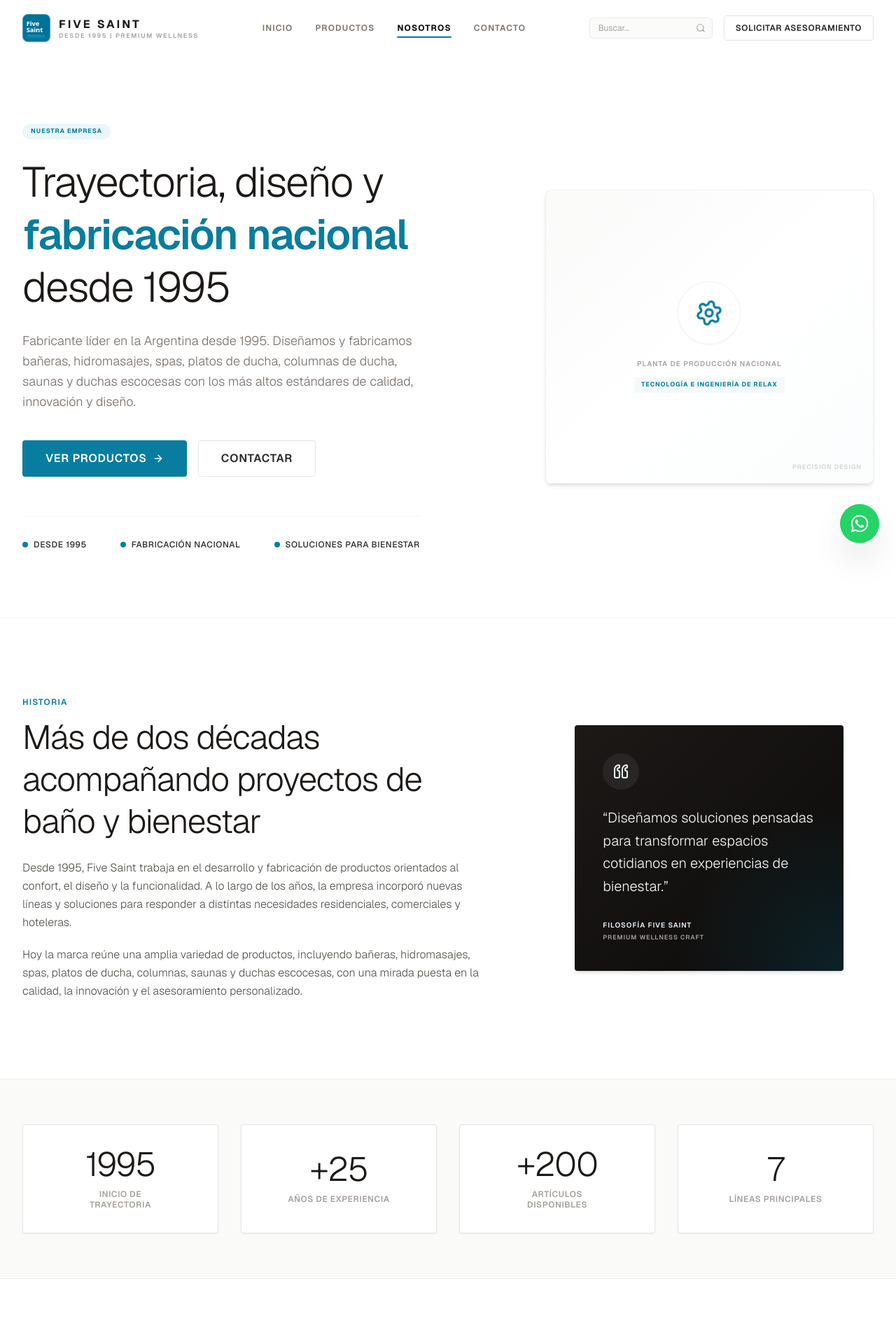
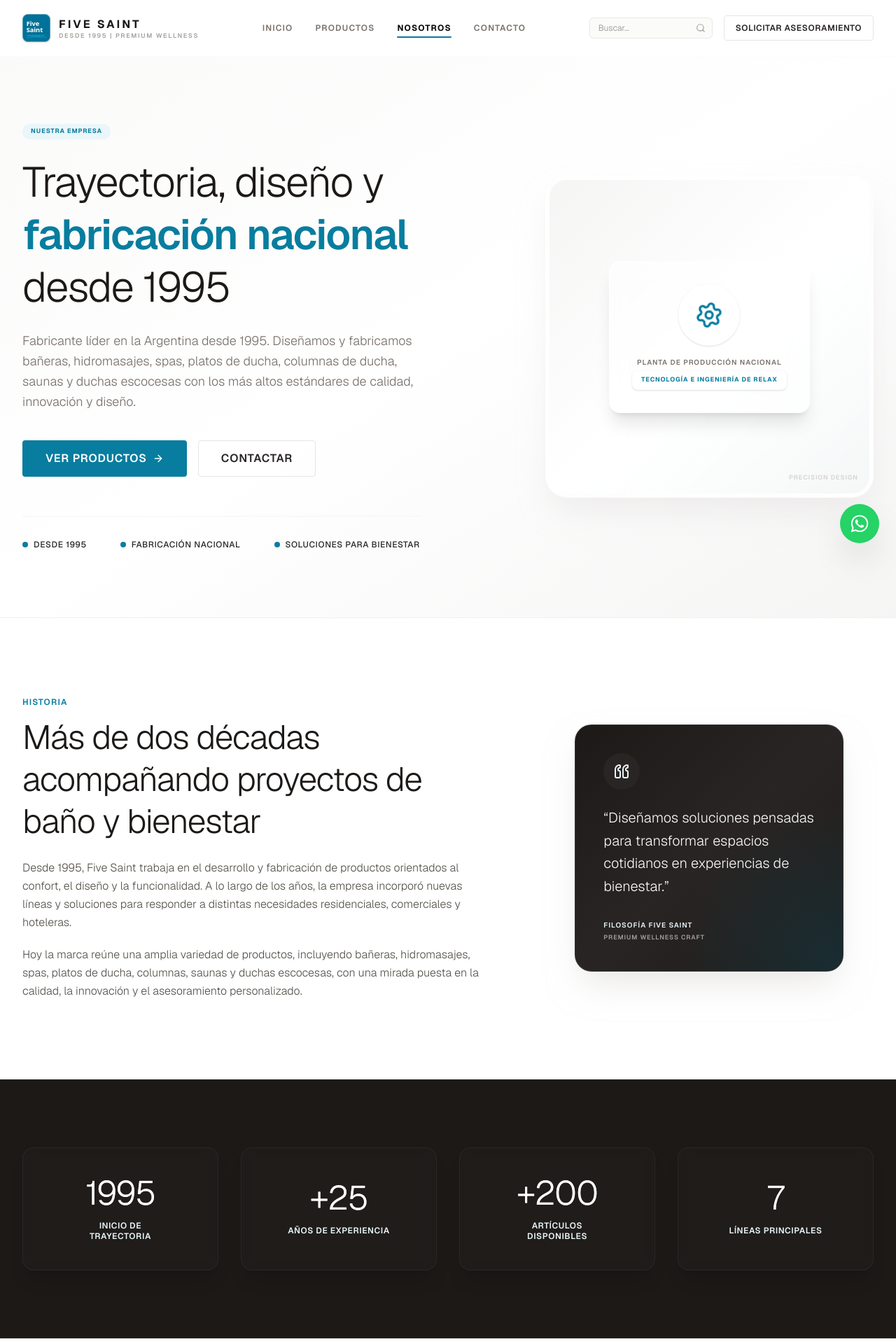
Before and after one commit to yoelzoff98/FiveSaint, a Next.js app: page /nosotros in a window 1280 px wide. Shown: the top 1920 px of the page at 70% size. Built offline with nearby package versions, Linux system fonts and the light colour scheme.

Commit message:
UI: Rediseño premium de página de producto y Sobre Nosotros, fix caché de variantes

```diff
--- a/src/app/(public)/productos/[slug]/page.tsx
+++ b/src/app/(public)/productos/[slug]/page.tsx
@@ -77,9 +77,12 @@
       <ProductDetailHero product={product} />
 
       {/* 2. Cuerpo Central del Detalle en Grid de Dos Columnas */}
-      <section className="py-16 sm:py-20 bg-white">
+      <section className="py-16 sm:py-20 bg-gradient-to-b from-stone-50/80 via-white to-white relative">
+        {/* Elemento decorativo de fondo */}
+        <div className="absolute top-0 left-0 w-full h-[500px] bg-[radial-gradient(ellipse_at_top_left,_var(--tw-gradient-stops))] from-accent-soft/10 via-transparent to-transparent -z-10" />
+
         <Container>
-          <div className="grid grid-cols-1 lg:grid-cols-12 gap-10 lg:gap-16 items-start">
+          <div className="grid grid-cols-1 lg:grid-cols-12 gap-10 lg:gap-16 items-start relative z-10">
 
             {/* Columna Ancha: Descripción y Viñetas Técnicas */}
             <div className="lg:col-span-8 w-full">
--- a/src/app/admin-FiveSaint/variantes/actions.ts
+++ b/src/app/admin-FiveSaint/variantes/actions.ts
@@ -8,7 +8,7 @@
   try {
     const data = await createAdminVariant(input);
     revalidatePath("/admin-FiveSaint/productos/[id]/editar", "page");
-    revalidatePath("/productos/[slug]", "page");
+    revalidatePath("/productos", "layout");
     return { success: true, data };
   } catch (error: any) {
     return { success: false, error: error.message || "Error al crear la variante." };
@@ -20,7 +20,7 @@
     const data = await updateAdminVariant(id, input);
     revalidatePath("/admin-FiveSaint/productos/[id]/editar", "page");
     revalidatePath("/admin-FiveSaint/variantes/[id]/editar", "page");
-    revalidatePath("/productos/[slug]", "page");
+    revalidatePath("/productos", "layout");
     return { success: true, data };
   } catch (error: any) {
     return { success: false, error: error.message || "Error al actualizar la variante." };
@@ -31,7 +31,7 @@
   try {
     await deactivateAdminVariant(id);
     revalidatePath("/admin-FiveSaint/productos/[id]/editar", "page");
-    revalidatePath("/productos/[slug]", "page");
+    revalidatePath("/productos", "layout");
     return { success: true };
   } catch (error: any) {
     return { success: false, error: error.message || "Error al desactivar la variante." };
--- a/src/components/about/AboutHero.tsx
+++ b/src/components/about/AboutHero.tsx
@@ -12,9 +12,9 @@
  */
 export function AboutHero() {
   return (
-    <section className="relative overflow-hidden bg-white py-16 sm:py-24 border-b border-stone-200/50">
+    <section className="relative overflow-hidden bg-gradient-to-br from-stone-50 via-white to-stone-100 py-16 sm:py-24 border-b border-stone-200/50">
       {/* Gradiente acuático difuso de fondo */}
-      <div className="absolute inset-0 -z-10 bg-[radial-gradient(45rem_40rem_at_top_right,theme(colors.accent-soft/20%),transparent)]" />
+      <div className="absolute inset-0 -z-10 bg-[radial-gradient(45rem_40rem_at_top_right,theme(colors.accent-soft/15%),transparent)]" />
 
       <Container className="grid grid-cols-1 lg:grid-cols-12 gap-10 lg:gap-16 items-center">
 
@@ -74,20 +74,22 @@
         </div>
 
         {/* Columna Derecha: Placeholder Visual Premium de Fábrica */}
-        <div className="lg:col-span-5 relative w-full h-[280px] sm:h-[350px] lg:h-[420px] rounded-lg overflow-hidden border border-stone-200/50 shadow-md bg-gradient-to-br from-stone-50 via-white to-accent-soft/20 flex items-center justify-center">
-          <div className="absolute inset-0 bg-radial-gradient from-accent-soft/20 to-transparent -z-10" />
+        <div className="lg:col-span-5 relative w-full h-[320px] sm:h-[400px] lg:h-[460px] rounded-[2rem] overflow-hidden border-[6px] border-white/80 shadow-2xl shadow-stone-300/40 bg-gradient-to-br from-stone-100 via-white to-accent-soft/20 flex items-center justify-center group">
+          <div className="absolute inset-0 bg-[radial-gradient(ellipse_at_center,_var(--tw-gradient-stops))] from-accent-soft/30 via-transparent to-transparent -z-10 opacity-70 group-hover:opacity-100 transition-opacity duration-700" />
 
-          <div className="relative flex flex-col items-center justify-center text-center p-6 gap-3">
-            <div className="rounded-full bg-white/95 p-6 border border-stone-200/50 shadow-xs relative">
+          <div className="relative flex flex-col items-center justify-center text-center p-8 gap-4 bg-white/60 backdrop-blur-md rounded-2xl border border-white shadow-xl transform group-hover:scale-105 transition-all duration-500">
+            <div className="rounded-full bg-white p-6 shadow-sm relative group-hover:shadow-md transition-shadow">
               <Settings className="h-10 w-10 text-accent-deep animate-spin-slow" aria-hidden="true" />
             </div>
 
-            <span className="text-[10px] uppercase tracking-widest font-semibold text-stone-400 mt-2">
-              Planta de Producción Nacional
-            </span>
-            <span className="text-[9px] uppercase tracking-widest font-bold text-accent-deep bg-accent-soft/50 px-2.5 py-1 rounded-xs">
-              Tecnología e Ingeniería de Relax
-            </span>
+            <div className="flex flex-col gap-1">
+              <span className="text-[10px] uppercase tracking-widest font-semibold text-stone-500">
+                Planta de Producción Nacional
+              </span>
+              <span className="text-[9px] uppercase tracking-widest font-bold text-accent-deep bg-white px-3 py-1.5 rounded-lg shadow-sm border border-accent-soft/20">
+                Tecnología e Ingeniería de Relax
+              </span>
+            </div>
           </div>
 
           {/* Sello de Marca de Agua */}
--- a/src/components/about/AboutProcessSection.tsx
+++ b/src/components/about/AboutProcessSection.tsx
@@ -26,11 +26,11 @@
           {aboutProcessSteps.map((step, idx) => (
             <Card
               key={idx}
-              className="bg-white border-stone-200 shadow-xs flex flex-col gap-4 relative overflow-hidden group"
+              className="bg-white border border-stone-100/50 shadow-lg shadow-stone-200/40 flex flex-col gap-4 relative overflow-hidden group rounded-3xl hover:-translate-y-1 hover:shadow-xl hover:border-accent-soft/30 transition-all duration-300 p-8"
             >
               {/* Número del paso en gran tamaño difuso de fondo */}
               <div
-                className="absolute right-4 top-4 text-5xl font-extrabold text-stone-100/80 group-hover:text-accent-soft/40 transition-colors select-none"
+                className="absolute -right-2 -bottom-4 text-8xl font-black text-stone-50 group-hover:text-accent-soft/30 transition-colors select-none"
                 aria-hidden="true"
               >
                 {step.stepNumber}
--- a/src/components/about/AboutStatsSection.tsx
+++ b/src/components/about/AboutStatsSection.tsx
@@ -27,19 +27,22 @@
   ];
 
   return (
-    <section className="py-16 bg-stone-50 border-b border-stone-200/50">
+    <section className="py-20 lg:py-24 bg-stone-900 border-y border-stone-800 relative overflow-hidden">
+      {/* Luz tenue de fondo para darle profundidad al oscuro */}
+      <div className="absolute inset-0 bg-[radial-gradient(ellipse_at_center,_var(--tw-gradient-stops))] from-accent-deep/10 via-stone-900 to-stone-900 -z-10" />
+
       <Container>
-        <div className="grid grid-cols-2 lg:grid-cols-4 gap-6 sm:gap-8 text-center">
+        <div className="grid grid-cols-2 lg:grid-cols-4 gap-6 sm:gap-8 text-center relative z-10">
           {metrics.map((metric, idx) => (
             <Card
               key={idx}
-              className="bg-white border-stone-200 shadow-xs flex flex-col justify-center items-center py-8 gap-2"
+              className="bg-stone-800/30 border border-white/5 backdrop-blur-sm shadow-xl flex flex-col justify-center items-center py-10 gap-3 rounded-2xl hover:bg-stone-800/50 hover:-translate-y-1 transition-all duration-300"
               padding="none"
             >
-              <span className="text-3.5xl sm:text-5xl font-light text-stone-900 tracking-tight leading-none">
+              <span className="text-4xl sm:text-5xl font-light text-white tracking-tight leading-none bg-clip-text text-transparent bg-gradient-to-br from-white to-stone-400">
                 {metric.value}
               </span>
-              <span className="text-[10px] sm:text-xs font-semibold uppercase tracking-wider text-stone-400 mt-1 max-w-[150px] leading-tight">
+              <span className="text-[10px] sm:text-xs font-semibold uppercase tracking-wider text-accent-soft mt-1 max-w-[150px] leading-tight">
                 {metric.label}
               </span>
             </Card>
--- a/src/components/about/AboutStorySection.tsx
+++ b/src/components/about/AboutStorySection.tsx
@@ -32,7 +32,7 @@
 
         {/* Columna Derecha: Tarjeta con Cita Destacada */}
         <div className="lg:col-span-5 w-full flex items-center justify-center">
-          <Card className="bg-gradient-to-br from-stone-900 to-stone-950 text-stone-100 border-none shadow-md p-8 sm:p-10 relative overflow-hidden w-full max-w-sm rounded-sm">
+          <Card className="bg-gradient-to-br from-stone-900 via-stone-800 to-stone-900 text-stone-100 border border-white/10 shadow-2xl shadow-stone-300/60 p-8 sm:p-10 relative overflow-hidden w-full max-w-sm rounded-3xl transform hover:-translate-y-1 transition-transform duration-500">
             {/* Elemento decorativo de agua al fondo de la card */}
             <div className="absolute inset-0 bg-[radial-gradient(15rem_15rem_at_bottom_right,theme(colors.accent-deep/20%),transparent)]" aria-hidden="true" />
 
--- a/src/components/products/ProductDetailContent.tsx
+++ b/src/components/products/ProductDetailContent.tsx
@@ -39,10 +39,10 @@
             {product.features.map((feature, idx) => (
               <Card
                 key={idx}
-                className="bg-stone-50/50 border-stone-200/40 p-4 flex items-start gap-3 hover:bg-stone-50/20 transition-colors"
+                className="bg-white shadow-sm border border-stone-100/80 p-4 rounded-xl flex items-start gap-3 hover:shadow-md hover:border-stone-200/60 hover:-translate-y-0.5 transition-all duration-300 group"
                 padding="none"
               >
-                <div className="rounded-full bg-accent-soft p-1 text-accent-deep shrink-0 mt-0.5">
+                <div className="rounded-full bg-accent-soft/40 p-1.5 text-accent-deep shrink-0 mt-0.5 group-hover:bg-accent-deep group-hover:text-white transition-colors duration-300">
                   <Check className="h-3.5 w-3.5" aria-hidden="true" />
                 </div>
                 <span className="text-sm font-light text-stone-700 leading-tight">
```
Also changed, not shown: src/components/about/AboutValuesSection.tsx (+5 -2 lines), src/components/products/ProductDetailHero.tsx (+14 -8 lines), src/components/products/ProductDetailSidebar.tsx (+6 -3 lines).
